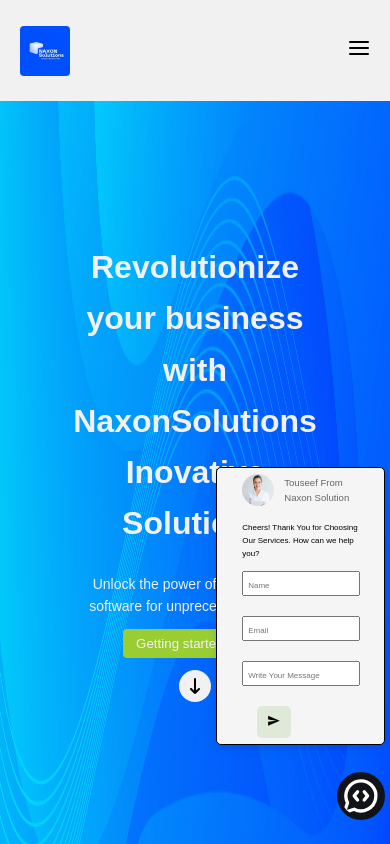
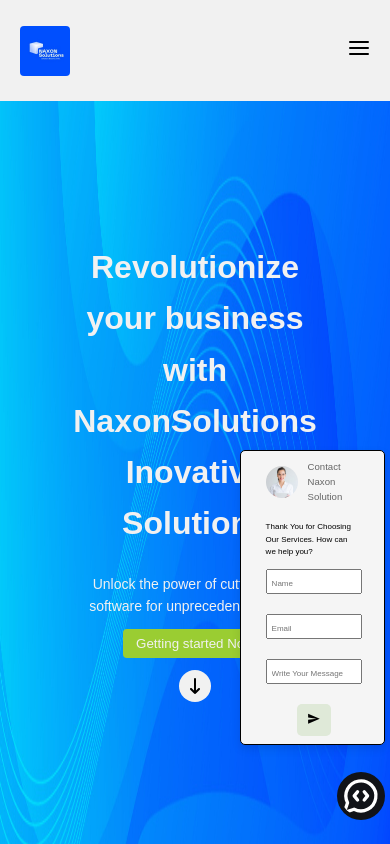
Before and after one commit to Zahidsherkhan/comapany_website, a React (Vite) app: page / in a window 390 px wide. Shown: the top 844 px of the page. Built offline with nearby package versions, Linux system fonts and the light colour scheme.

Commit message:
Chat Responsiveness and Text Updated

```diff
--- a/src/Pages/Home/components/subComponents/AfterHero_SUBS/Chat.jsx
+++ b/src/Pages/Home/components/subComponents/AfterHero_SUBS/Chat.jsx
@@ -8,10 +8,10 @@ const Chat = () => {
       <div className={styling.ChatParent}>
         <div className={styling.picAndName}>
           <img src={profilePic} alt="" className={styling.profilePic} />
-          <p className={profilePic.name}>Touseef From Naxon Solution</p>
+          <p className={profilePic.name}>Contact Naxon Solution</p>
         </div>
         <p className={styling.question}>
-          Cheers! Thank You for Choosing Our Services. How can we help you?
+          Thank You for Choosing Our Services. How can we help you?
         </p>
 
         <form action="submit">
--- a/src/Pages/Home/components/subComponents/AfterHero_SUBS/subComponentsStyling/Chat.module.css
+++ b/src/Pages/Home/components/subComponents/AfterHero_SUBS/subComponentsStyling/Chat.module.css
@@ -11,6 +11,26 @@
   box-shadow: 0px 4px 10px rgba(0, 0, 0, 0.1);
   margin-bottom: 6px;
 }
+
+@media (max-width: 357px) {
+  .ChatParent {
+    display: flex;
+    flex-direction: column;
+    align-items: center;
+    justify-content: center;
+    width: 25% !important;
+    height: 30% !important;
+    position: fixed;
+    right: 0.3rem;
+    bottom: 4.8rem !important;
+    border-radius: 5px;
+    padding: 20px 25px;
+  }
+  .sendBtn {
+    margin-left: 38px !important;
+  }
+}
+
 @media screen and (max-width: 460px) {
   .ChatParent {
     display: flex;
@@ -25,6 +45,9 @@
     border-radius: 5px;
     padding: 20px 25px;
     box-shadow: 0px 4px 10px rgba(0, 0, 0, 0.1);
+  }
+  .sendBtn {
+    margin-left: 34% !important;
   }
 
   .profilePic {
@@ -68,14 +91,17 @@
     flex-direction: column;
     align-items: center;
     justify-content: center;
-    width: 30%;
-    height: 30%;
+    width: 24% !important;
+    height: 30% !important;
     position: fixed;
     right: 0.3rem;
     bottom: 5.1rem;
     border-radius: 5px;
     padding: 20px 25px;
     box-shadow: 0px 4px 10px rgba(0, 0, 0, 0.1);
+  }
+  .sendBtn {
+    margin-left: 34% !important;
   }
 
   .profilePic {
@@ -152,8 +178,8 @@
   .ChatParent {
     right: 0.3rem;
     bottom: 5.8rem !important;
-    width: 40%;
-    height: 45%;
+    width: 23%;
+    height: 32%;
   }
   .input {
     padding: 4px 5px;
@@ -167,7 +193,7 @@
     border-radius: 5px;
     cursor: pointer;
     border: none;
-    margin-left: 15px;
+    margin-left: 34%;
   }
 }
 
@@ -175,8 +201,8 @@
   .ChatParent {
     right: 0.3rem;
     bottom: 5.8rem !important;
-    width: 25%;
-    height: 45%;
+    width: 18%;
+    height: 32%;
   }
   .input {
     padding: 4px 5px;
@@ -190,22 +216,7 @@
     border-radius: 5px;
     cursor: pointer;
     border: none;
-    margin-left: 15px;
-  }
-}
-@media (max-width: 357px) {
-  .ChatParent {
-    display: flex;
-    flex-direction: column;
-    align-items: center;
-    justify-content: center;
-    width: 35% !important;
-    height: 30% !important;
-    position: fixed;
-    right: 0.3rem;
-    bottom: 4.8rem !important;
-    border-radius: 5px;
-    padding: 20px 25px;
+    margin-left: 34%;
   }
 }
 
@@ -213,12 +224,12 @@
   .ChatParent {
     right: 0.3rem;
     bottom: 5.8rem !important;
-    width: 22%;
-    height: 45%;
+    width: 14%;
+    height: 28%;
   }
   .input {
-    padding: 4px 5px;
-    margin-bottom: 20px;
+    padding: 2px 8px;
+    margin-bottom: 14px;
     margin-right: 10px;
   }
   .sendBtn {
@@ -229,6 +240,6 @@
     border-radius: 5px;
     cursor: pointer;
     border: none;
-    margin-left: 15px;
+    margin-left: 75px;
   }
 }
```
